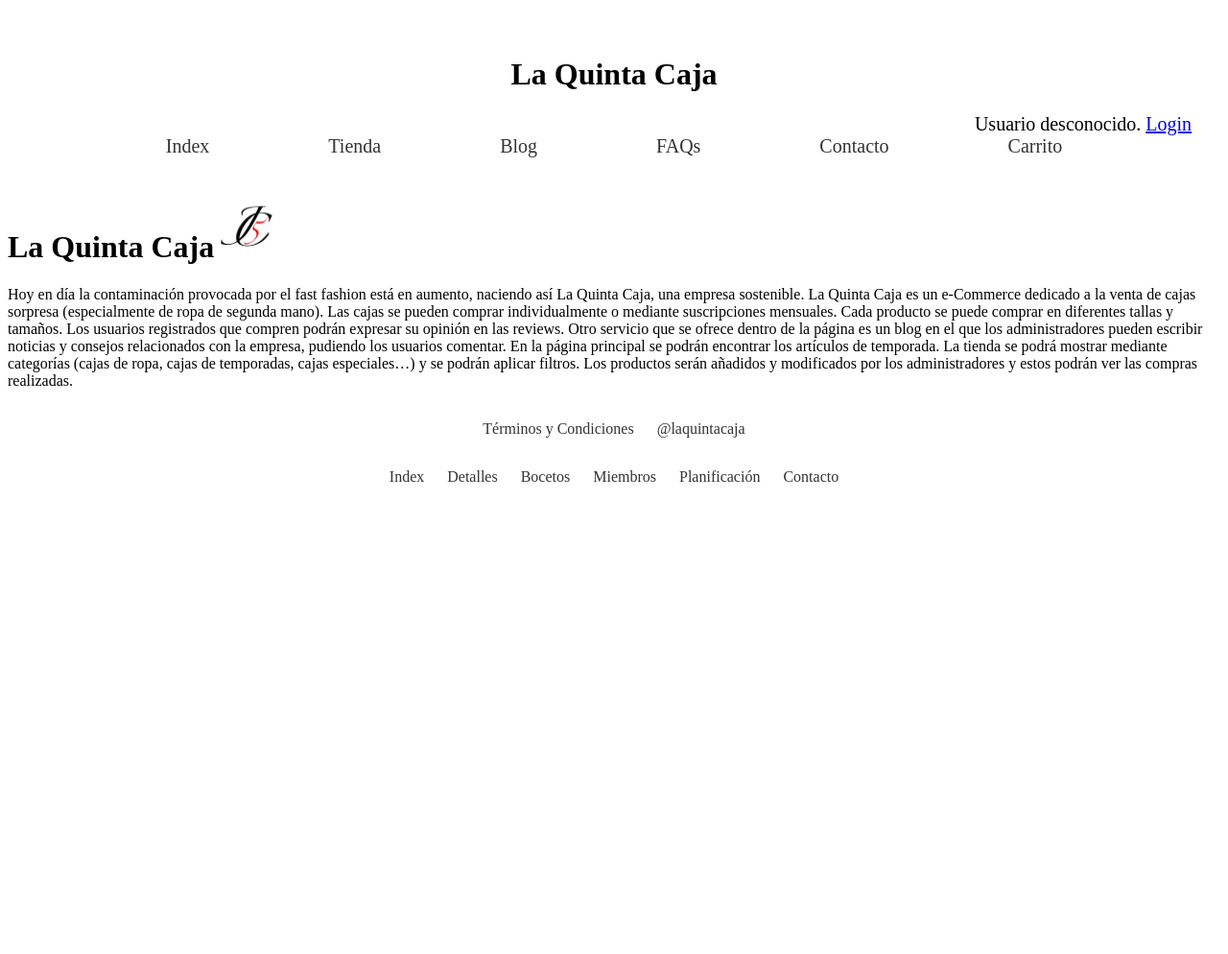
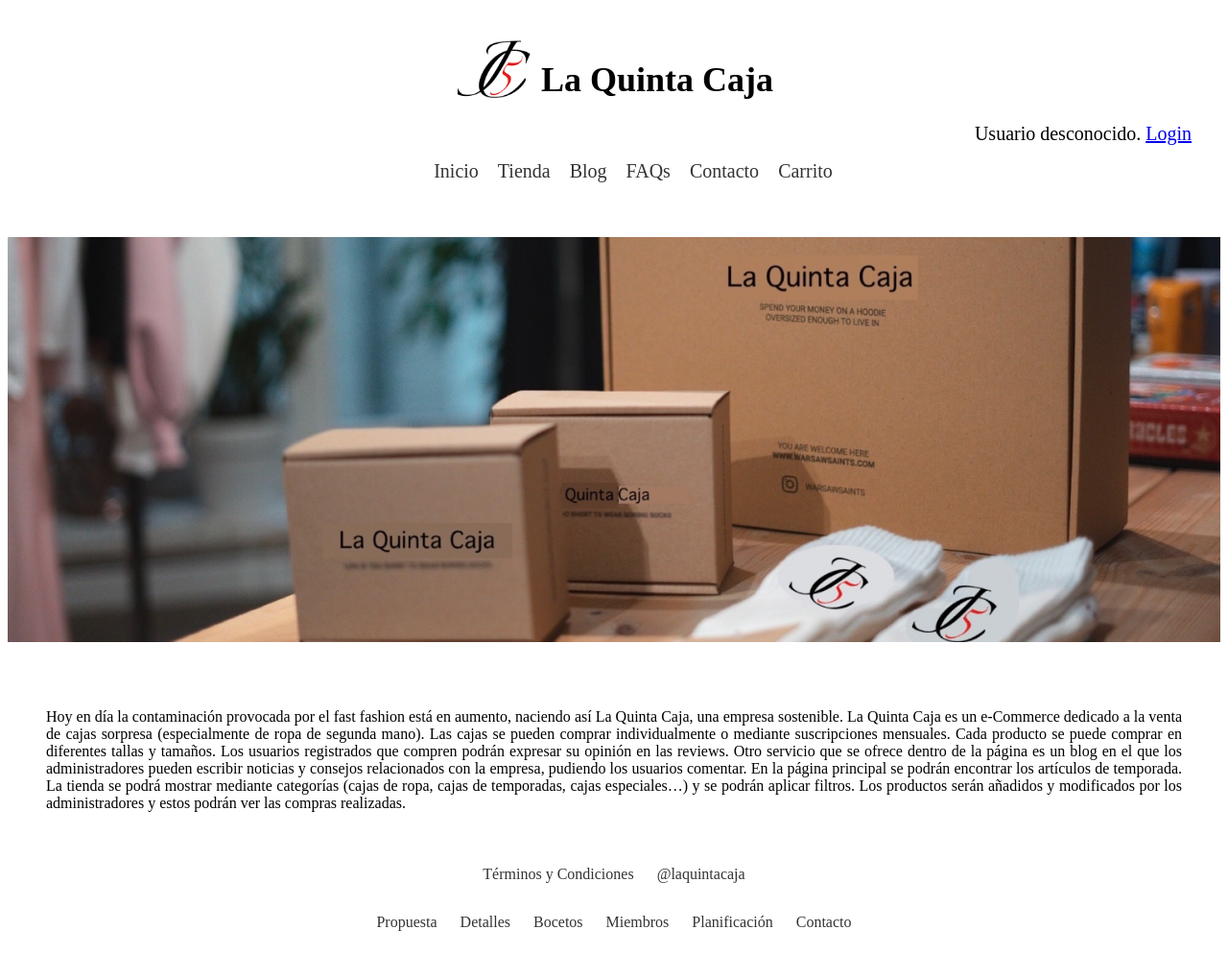
Before and after one commit to alexpareja/AplicacionesWeb, a PHP site: page / in a window 1280 px wide. Shown: the whole page at 96% size. Before the commit the page ends 502 px from the top, so only its background shows below. Run offline with PHP 8.4, Linux system fonts and the light colour scheme.

Commit message:
inicio, index (propuesta) y terminos + cabecera logo

```diff
--- a/css/cabecera.css
+++ b/css/cabecera.css
@@ -11,21 +11,44 @@ div.saludo {
 	font-size:20px;
 }
 
-
-ul.horizontal{
-margin:0;
-padding:0;
+.paginas{
+	display: flex; //imagen y titulo se alinean y mueven juntos
+	align-items: center; //centrado verticalmente
+	flex-direction: column;
+	justify-content: center; //centrado horizontalmente
+	height: 100vh; //altura del contenedor como el 100% de la ventana
 }
 
-ul.horizontal li{
-font-size:20px;
-display:inline-block;
-padding:0 60px;
+.horizontal{
+	display: flex;
+	list-style: none;
+}
 
+.horizontal li{
+	font-size: 20px;
+	margin: 0px;
 }
 
 .horizontal li a {
   text-decoration: none;
   color: #333;
+  padding: 0px 10px;
+}
 
+.contenedor {
+	display: flex; //imagen y titulo se alinean y mueven juntos
+	align-items: center; //centrado verticalmente
+	flex-direction: column;
+	justify-content: center; //centrado horizontalmente
+	height: 100vh; //altura del contenedor como el 100% de la ventana
 }
+
+.logo {
+	width: 90px;
+	height: 90px;
+}
+
+.titulo{
+	font-size: 36px;
+	text-align: center;
+}
--- a/css/index.css
+++ b/css/index.css
@@ -1,12 +1,19 @@
-.logo-contenedor {
-	position: absolute;
-	width: 90px;
-	height: 90px;
+.contenedor-imagen {
+	display: flex;
+	align-items: center;
+	justify-content: center;
+	height: 60vh;
 }
 
-.logo-contenedor img {
-	position:absolute;
-	transform: translate(350%, -10%);
-	width: 70%;
-	height: 70%;
+.propuesta {
+	width: 100vm;
+	max-width: 100%;
 }
+
+body p {
+	margin-right: 40px;
+	margin-left: 40px;
+	margin-bottom: 40px;
+	margin-top: 40px;
+	text-align: justify;
+}
--- a/includes/comun/cabecera.php
+++ b/includes/comun/cabecera.php
@@ -4,11 +4,16 @@
 	<link rel="stylesheet" type="text/css" href="css/cabecera.css" />
 	<meta charset="utf-8">
 	<title>Cabecera</title>
+
 </head>
 
 
 <div id="cabecera">
-	<h1>La Quinta Caja</h1>
+
+	<div class="contenedor">
+		<img class="logo" src="img/logo.png">
+		<h1 class="titulo">La Quinta Caja</h1>
+	</div>
 
 	<?php
 		if(!isset($_SESSION["login"])){
@@ -18,16 +23,16 @@
 			echo "<div class='saludo'>Bienvenido, {$_SESSION['nombre']}. <a href='logout.php'>Logout</a></div>";
 		}
 	?>
-
+	<div class="paginas">
 		<ul class='horizontal'>
-				<li><a href="index.php">Index</a></li>
+			<li><a href="inicio.php">Inicio</a></li>
 			<li><a href="tienda.php">Tienda</a></li>
 			<li><a href="blog.php">Blog</a></li>
 			<li><a href="faqs.php">FAQs</a></li>
 			<li><a href="contacto.php">Contacto</a></li>
 			<li><a href="carrito.php">Carrito</a></li>
-
 		</ul>
+	</div>
 
 
 </div>
--- a/includes/comun/pie.php
+++ b/includes/comun/pie.php
@@ -13,7 +13,7 @@
 		</ul>
 		<br>
 		<ul class='horizontalpie'>
-			<li><a href="index.php">Index</a></li>
+			<li><a href="index.php">Propuesta</a></li>
 				<li><a href="detalles.php">Detalles</a></li>
 				<li><a href="bocetos.php">Bocetos</a></li>
 				<li><a href="miembros.php">Miembros</a></li>
--- a/index.php
+++ b/index.php
@@ -1,7 +1,7 @@
 <!DOCTYPE html>
 <html lang="es">
     <head>
-    <title>La Quinta Caja</title>
+    <title>Propuesta</title>
     <link href="css/index.css" rel="stylesheet" type="text/css">
     <meta charset="UTF-8">
   </head>
@@ -9,10 +9,9 @@
 	<?php
 		include("includes/comun/cabecera.php");
 	?>
-    <div class="logo-contenedor">
-      <img src="img/logo.png" alt="Logo tienda">
+    <div class="contenedor-imagen">
+        <img src="img/propuesta.jpg" class="propuesta">
     </div>
-    <h1>La Quinta Caja</h1>
     <p>Hoy en día la contaminación provocada por el fast fashion está en aumento, naciendo así La Quinta Caja, una empresa sostenible. La Quinta Caja es un e-Commerce dedicado a la venta de cajas sorpresa (especialmente de ropa de segunda mano). Las cajas se pueden comprar individualmente o mediante suscripciones mensuales. Cada producto se puede comprar en diferentes tallas y tamaños. Los usuarios registrados que compren podrán expresar su opinión en las reviews. Otro servicio que se ofrece dentro de la página es un blog en el que los administradores pueden escribir noticias y consejos relacionados con la empresa, pudiendo los usuarios comentar. En la página principal se podrán encontrar los artículos de temporada. La tienda se podrá mostrar mediante categorías (cajas de ropa, cajas de temporadas, cajas especiales…) y se podrán aplicar filtros. Los productos serán añadidos y modificados por los administradores y estos podrán ver las compras realizadas.</p>
   <?php
   include("includes/comun/pie.php");
```
Also changed, not shown: css/inicio.css (added, +19 -0 lines), inicio.php (added, +25 -0 lines), terminosycondiciones.php (added, +18 -0 lines), img/caja-dorada.jpg (added), img/caja-suscripcion.jpg (added), img/propuesta.jpg (added). Lines whose indentation alone changed are shown as unchanged.
